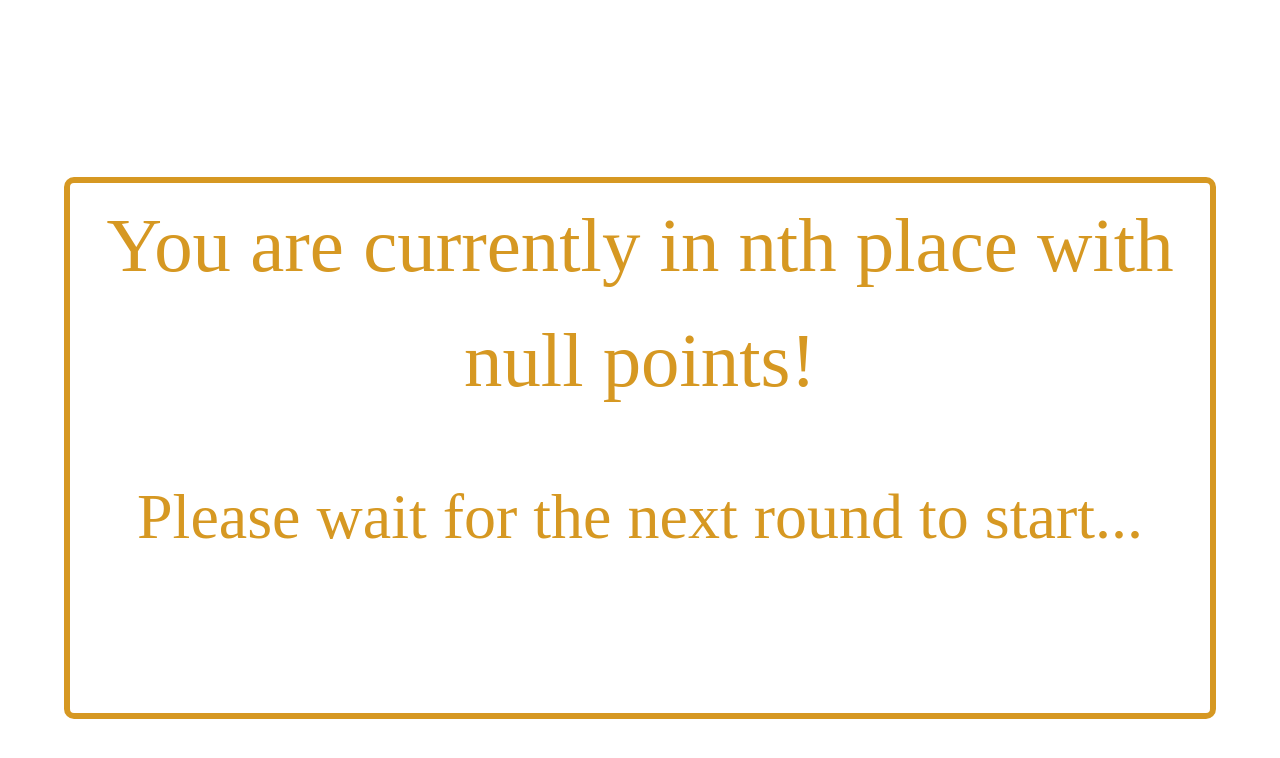
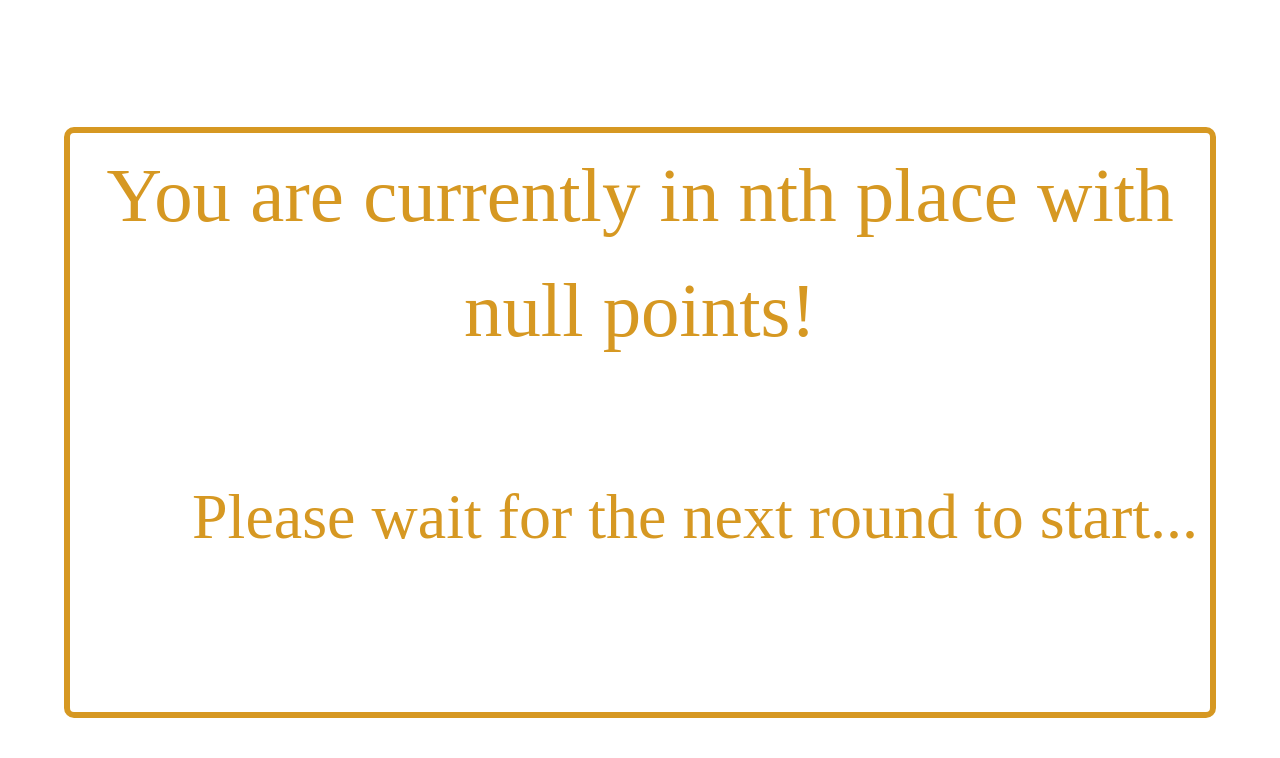
Before and after one commit to MattiGen/ListKing, a Flask app: page /waitDuring/ in a window 1280 px wide. Shown: the top 758 px of the page. Run offline with Flask 2, Linux system fonts and the light colour scheme.

Commit message:
Add files via upload

```diff
--- a/static/style/WaitDuring.css
+++ b/static/style/WaitDuring.css
@@ -17,13 +17,14 @@ html {
    background-color: #ffffff;
    position: fixed;
    left: 5%;
-   top: 100px;
+   top: 50px;
    right: 5%;
    text-align: center;
    padding-top: 5px;
    padding-left: 2%;
    padding-right: 2%;
-   padding-bottom: 295px;
+   padding-bottom: 215px;
+    bottom:5px;
    color: #d69822;
    font-size: 6vw;
    font-weight: 500;
@@ -39,9 +40,9 @@ html {
    font-size: 5vw;
    position: fixed;
    font-weight: 500;
-   left: 5%;
+   left: 15%;
    right: 5%;
-   text-align: center;
+   text-align: left;
    top:  480px;
 }
 
```
